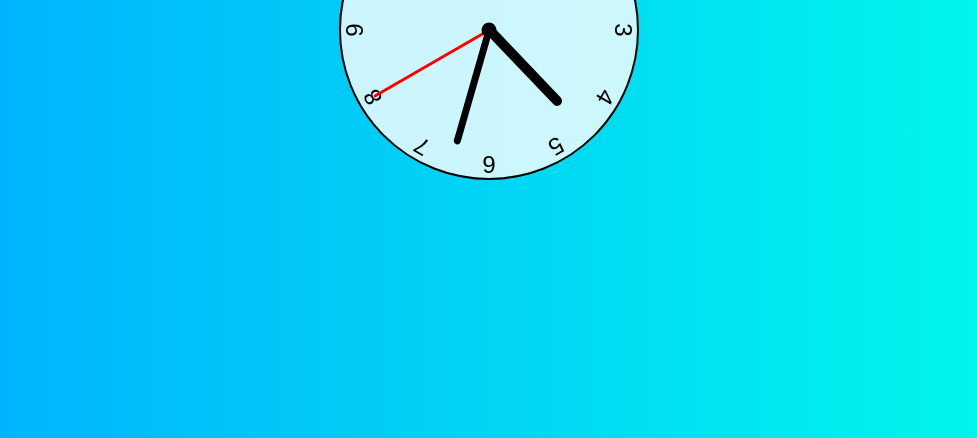
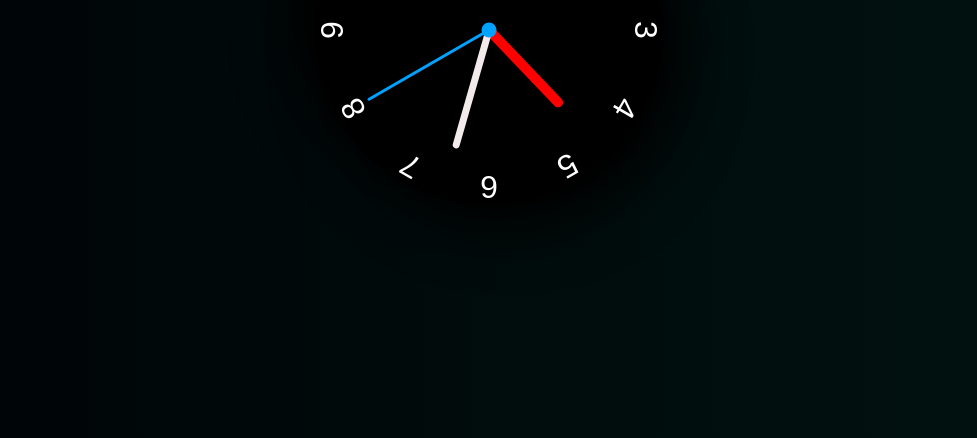
Before and after one commit to justinmm777/JavaScript-Clock, a plain HTML site: page index.html in a window 1280 px wide. Shown: the part 378-816 px from the top of the page, without its empty margins (151-1128 px from the left). Drawn offline with Linux system fonts and the light colour scheme.

Commit message:
Add dark theme

```diff
--- /dev/null
+++ b/dark.css
@@ -0,0 +1,87 @@
+*, *::after, *::before {
+    box-sizing: border-box;
+    font-family: Gotham Rounded, sans-serif;
+}
+
+body {
+    background: linear-gradient(to right, hsl(197, 100%, 1%), hsl(176, 89%, 4%));
+    display: flex;
+    justify-content: center;
+    align-items: center;
+    min-height: 100vh;
+    overflow: hidden;
+}
+.clock {
+    width: 350px;
+    height: 350px;
+    border-radius: 50%;
+    position: relative;
+    background: #000000;
+    box-shadow:  20px 20px 60px #000000,
+                -20px -20px 60px #000000;
+}
+
+.clock .number {
+    --rotation: 0;
+    position: absolute;
+    width: 100%;
+    height: 100%;
+    text-align: center;
+    transform: rotate(var(--rotation));
+    font-size: 2rem;
+    color: white;
+}
+
+.clock .number1{ --rotation: 30deg; }
+.clock .number2{ --rotation: 60deg; }
+.clock .number3{ --rotation: 90deg; }
+.clock .number4{ --rotation: 120deg; }
+.clock .number5{ --rotation: 150deg; }
+.clock .number6{ --rotation: 180deg; }
+.clock .number7{ --rotation: 210deg; }
+.clock .number8{ --rotation: 240deg; }
+.clock .number9{ --rotation: 270deg; }
+.clock .number10{ --rotation: 300deg; }
+.clock .number11{ --rotation: 330deg; }
+
+.clock .hand {
+    --rotation: 0;
+    position: absolute;
+    bottom: 50%;
+    left: 50%;
+    /* border: 1px solid white; */
+    border-top-left-radius: 10px;
+    border-top-right-radius: 10px;
+    transform-origin: bottom;
+    z-index: 10;
+    transform: translateX(-50%) rotate(calc(var(--rotation)* 1deg));
+}
+
+.clock::after {
+    content: "";
+    position:absolute;
+    background-color: rgb(0, 162, 255);
+    z-index: 11;
+    width: 15px;
+    height: 15px;
+    top: 50%;
+    left: 50%;
+    transform: translate(-50%, -50%);
+    border-radius: 50%;
+}
+
+.clock .hand.second {
+    width: 3px;
+    height: 40%;
+    background-color: rgb(0, 162, 255);
+}
+.clock .hand.minute {
+    width: 7px;
+    height: 35%;
+    background-color: rgb(243, 235, 235);
+}
+.clock .hand.hour {
+    width: 10px;
+    height: 30%;
+    background-color: red;
+}
--- a/index.html
+++ b/index.html
@@ -5,7 +5,7 @@
     <meta http-equiv="X-UA-Compatible" content="IE=edge">
     <meta name="viewport" content="width=device-width, initial-scale=1.0">
     <title>Analog Clock</title>
-    <link rel="stylesheet" href="./style.css">
+    <link rel="stylesheet" href="./dark.css">
     <script src="./script.js" defer></script>
 </head>
 <body>
```
